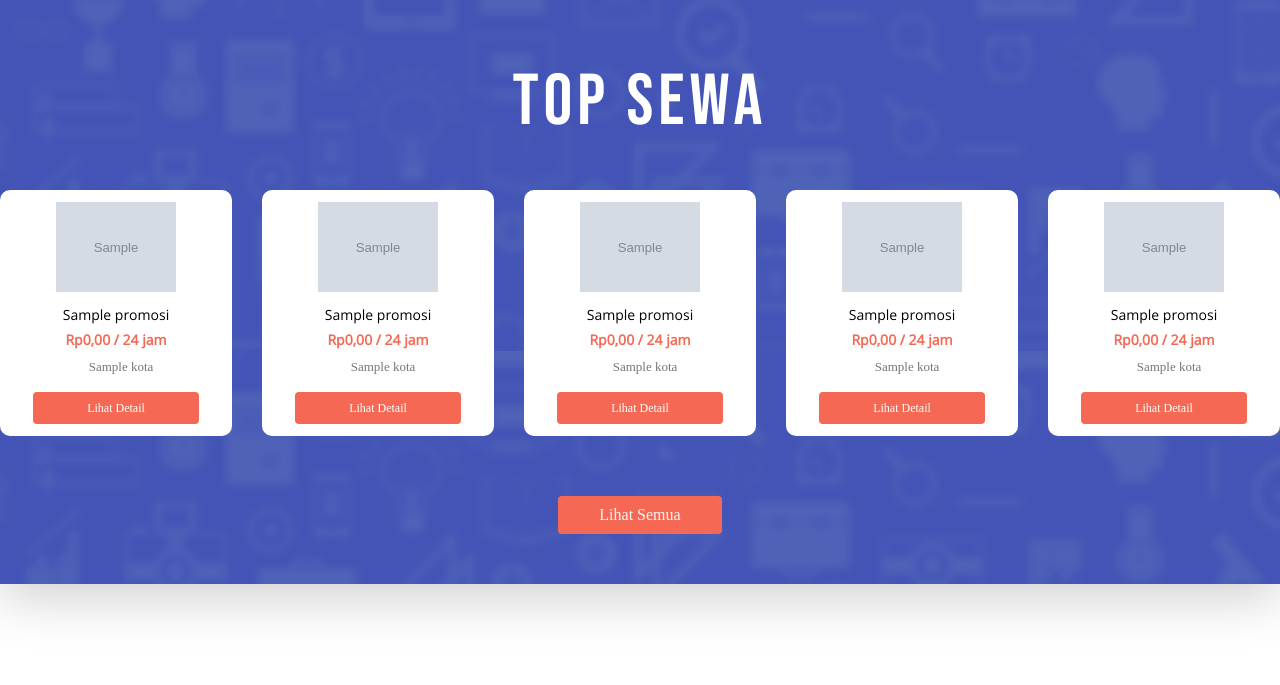
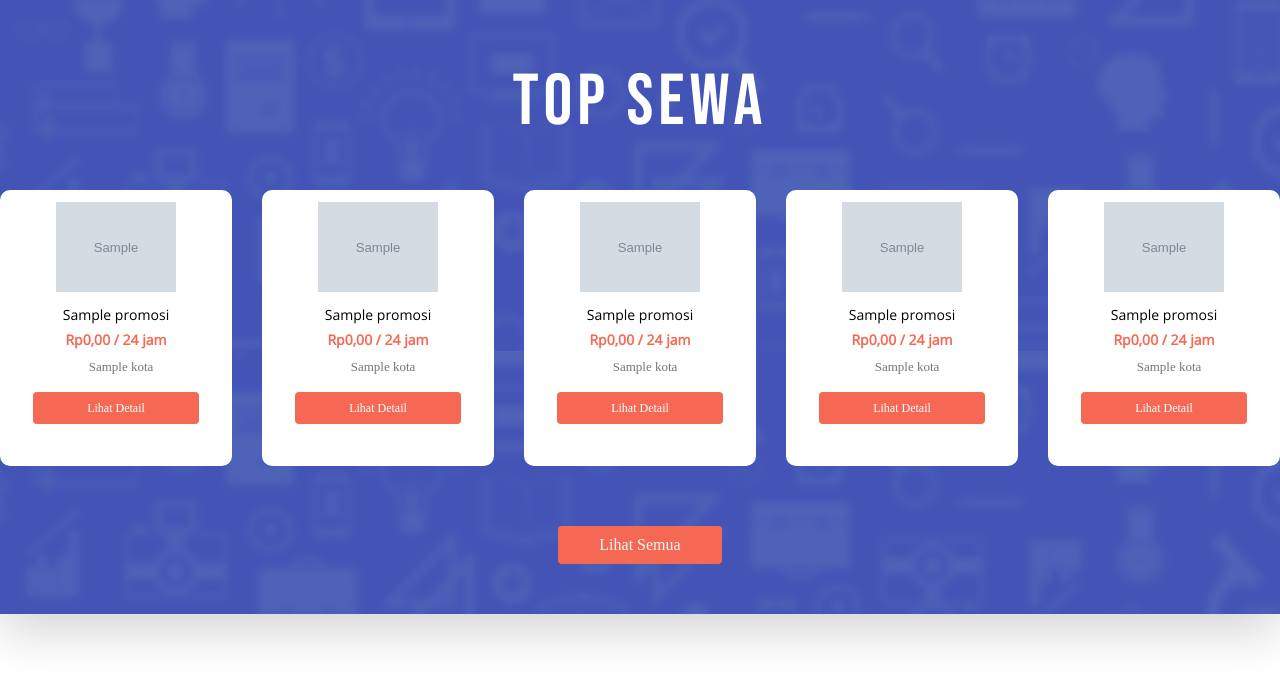
Before and after one commit to mrrezkii/CodeIgneter-SewaYuk, a CodeIgniter app: the page made by application/views/v_home.php in a window 1280 px wide. Shown: the part 1541-2226 px from the top of the page. Run offline with CodeIgniter, Linux system fonts and the light colour scheme; the template is opened without the code that fills it: most values are stand-ins (such as "Sample title", 1, 10 or a date in 2020); grey boxes marked "Sample" are stand-in pictures; some web fonts are replaced.

Commit message:
Menambahkan min height di content top

```diff
--- a/assets/global/css/custom/home.css
+++ b/assets/global/css/custom/home.css
@@ -205,6 +205,7 @@ a, a:hover{
     text-align: center;
     padding: 10px 10px 10px 10px;
     border-radius: 10px;
+	min-height: 276px;
 }
 .content-top img{
     width: 120px!important;
```
